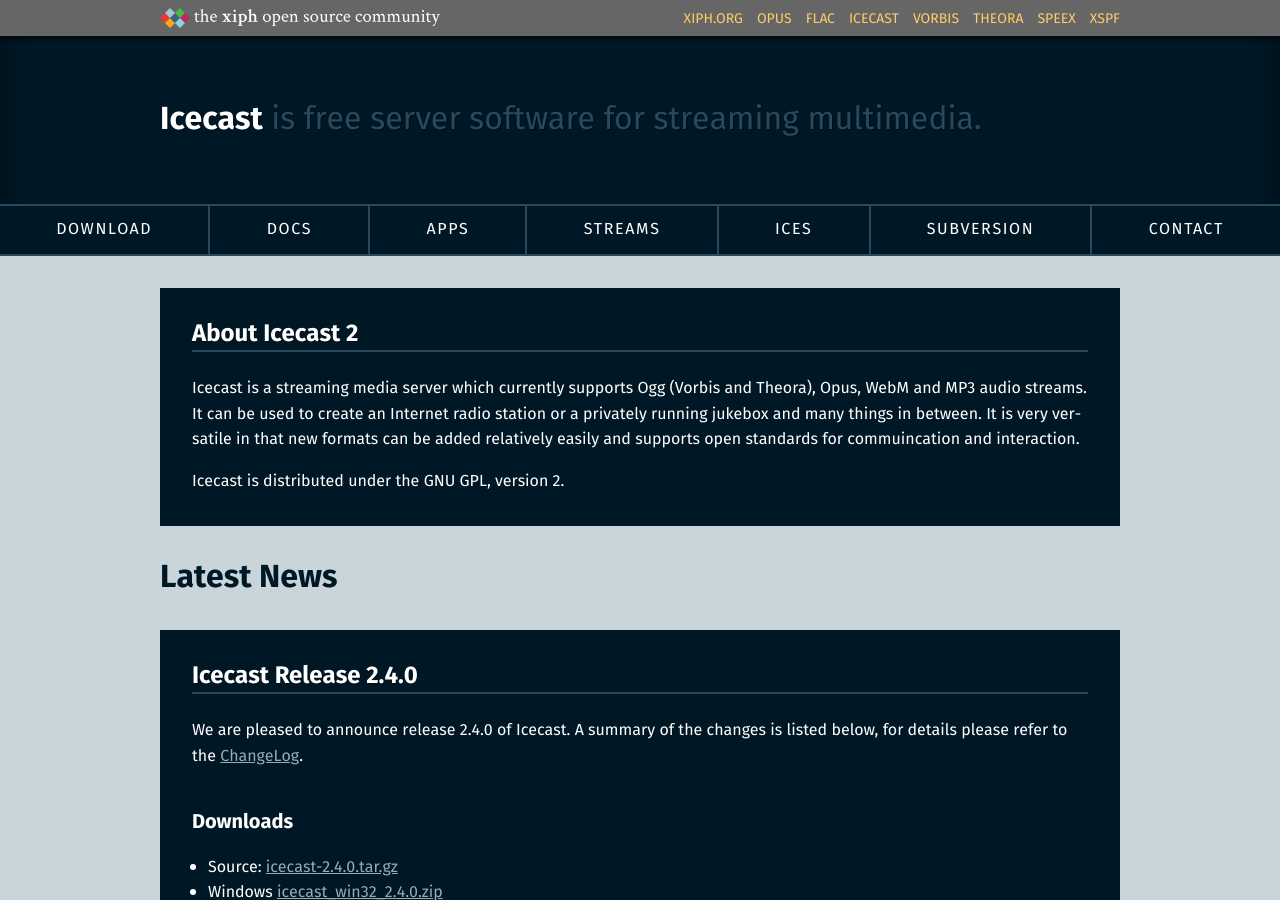
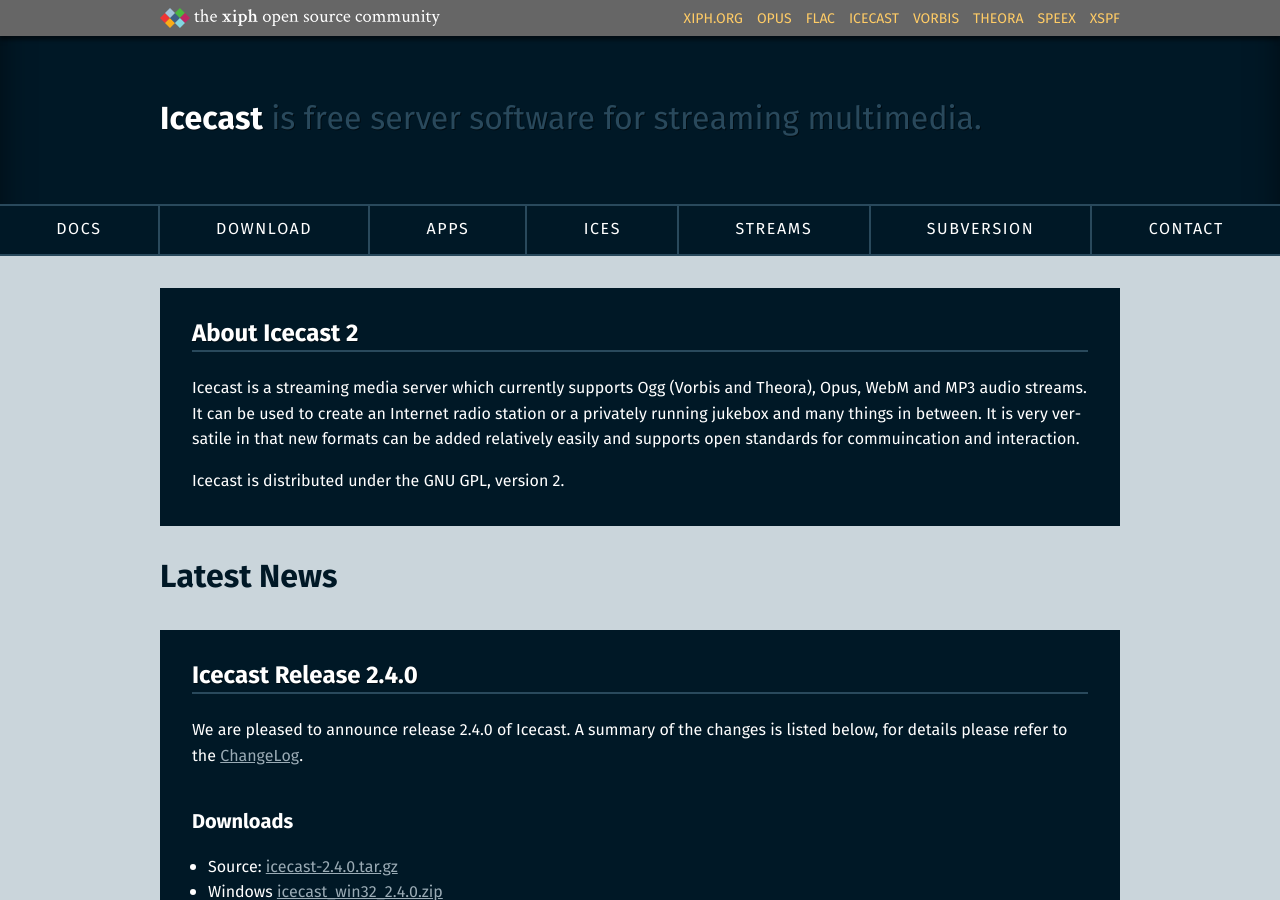
Before and after one commit to barionleg/Xipho, a Jekyll site: the page built from index.html, in a window 1280 px wide and 900 px high. Built offline with Jekyll 4.4.1, drawn with Linux system fonts in a browser that asks for light colours.

Commit message:
Fix download buttom, reorder menu items. I could now say that we did a very time consuming A/B Test to figure out what the best order for the menu items is, but well actually it was just a personal opinion that the download button should be more visible, therefore moved it more to the center. Hopefully we don't confuse anyone with this :P Oh and actually I did not fix the download button directly, but the template which reference the wrong description label. Wow you are still reading?! 🙀

```diff
--- a/_data/menu.yml
+++ b/_data/menu.yml
@@ -1,19 +1,19 @@
 # Menu entries
 # shold not contain more than 7 entries
+- name: Docs
+  path: /docs
+
 - name: Download
   path: /download
-
-- name: Docs
-  path: /docs
 
 - name: Apps
   path: /apps
 
+- name: IceS
+  path: /ices
+
 - name: Streams
   url: http://dir.xiph.org/
-
-- name: IceS
-  path: /ices
 
 - name: Subversion
   path: /svn
--- a/_includes/dl-buttons.html
+++ b/_includes/dl-buttons.html
@@ -12,7 +12,7 @@
   <li>
     <a class="windows" href="{{ page.download.windows.url }}">Icecast for Windows</a>
     <span>
-      <em>{{ page.download.windows.format }} ({{ page.download.windows.size }})</em>, {{ page.download.linux.description }}
+      <em>{{ page.download.windows.format }} ({{ page.download.windows.size }})</em>, {{ page.download.windows.description }}
     </span>
   </li>
   {% endif %}
```
